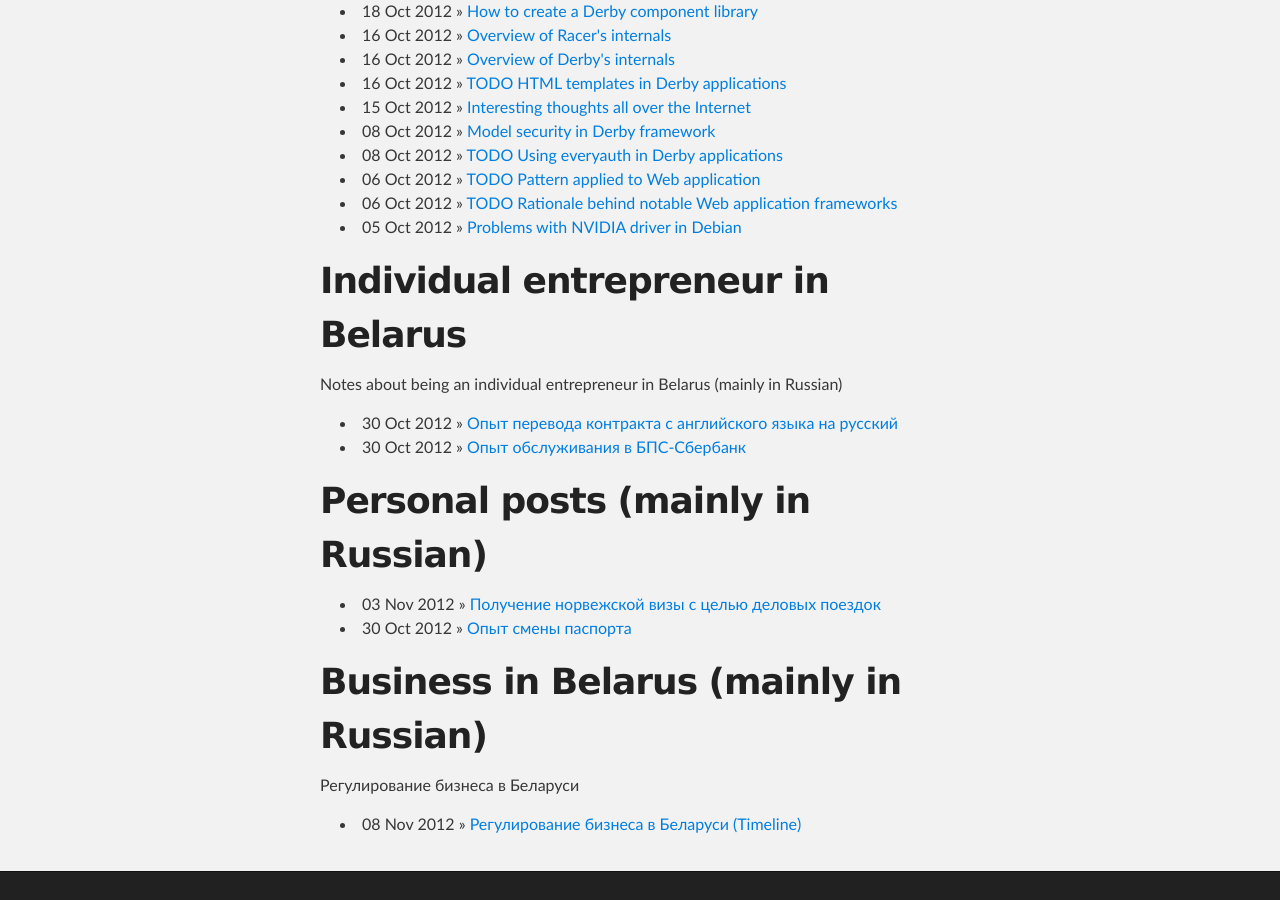
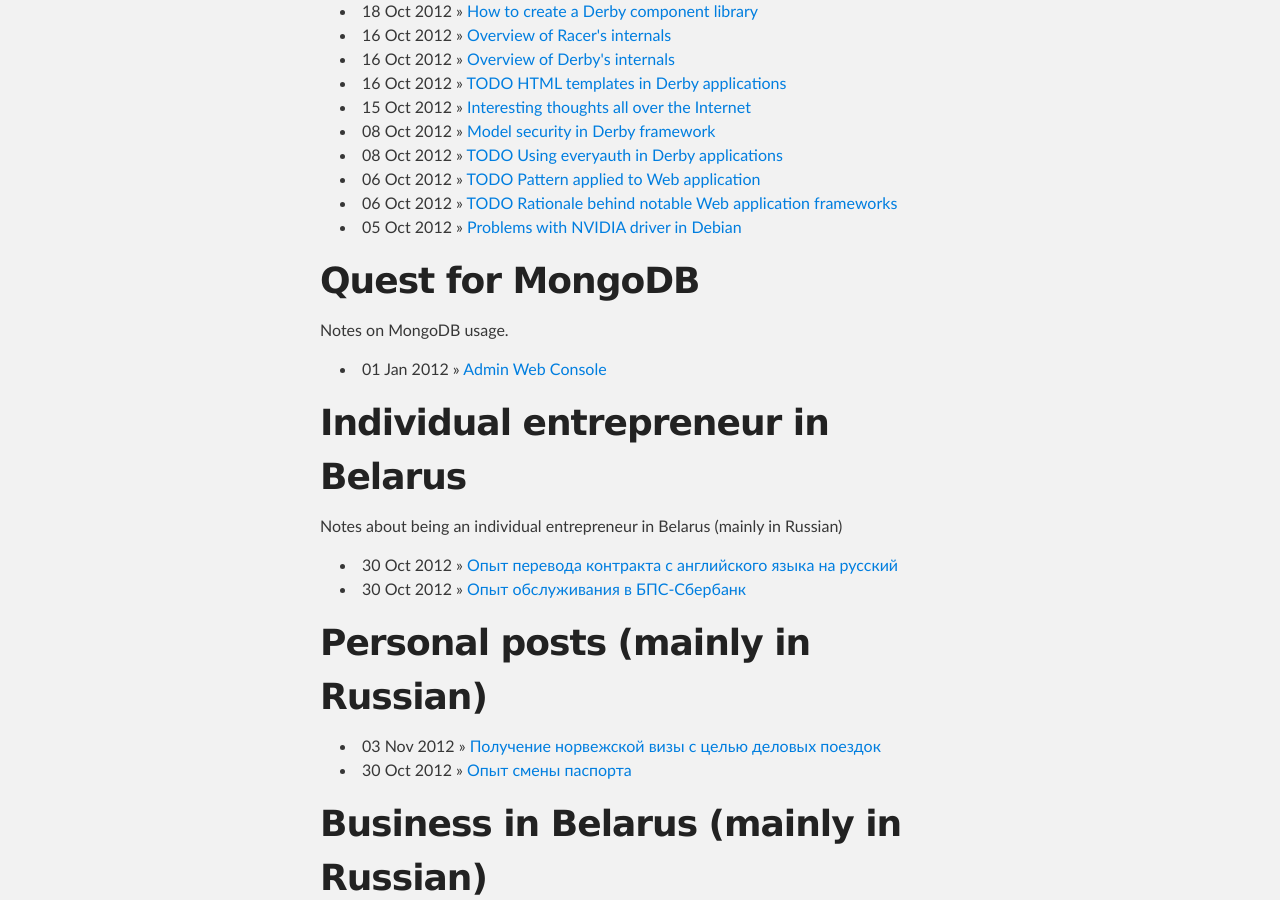
Before and after one commit to irnc/irnc.github.com, a Jekyll site: the page built from index.html, in a window 1280 px wide and 900 px high, scrolled down 469 px. Built offline with Jekyll 4.4.1, drawn with Linux system fonts in a browser that asks for light colours.

Commit message:
Started note on MongoDB's admin web console

```diff
--- a/index.html
+++ b/index.html
@@ -14,6 +14,19 @@
         <a href="{{ post.url }}">{{ post.title }}</a>
       </li>
     {% endif %}
+  {% endfor %}
+</ul>
+
+<h1>Quest for MongoDB</h1>
+<p>Notes on MongoDB usage.</p>
+
+<!-- TODO: how to extract this block into a function? -->
+<ul class="posts">
+  {% for post in site.categories.mongodb %}
+    <li>
+      <span>{{ post.date | date_to_string }}</span> &raquo;
+      <a href="{{ post.url }}">{{ post.title }}</a>
+    </li>
   {% endfor %}
 </ul>
 
```
Also changed, not shown: _posts/mongodb/2012-01-01-admin-web-console.md (added, +7 -0 lines).
